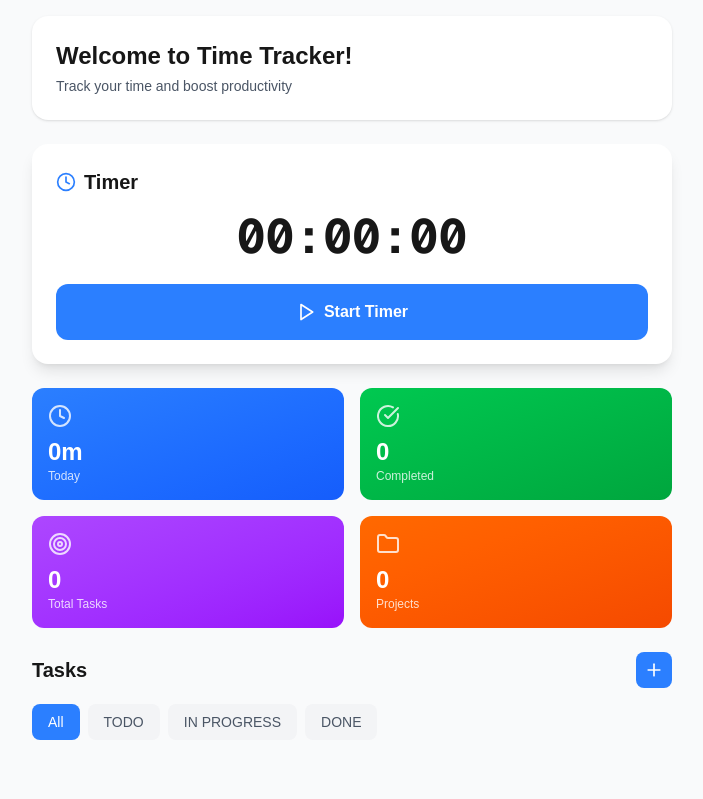
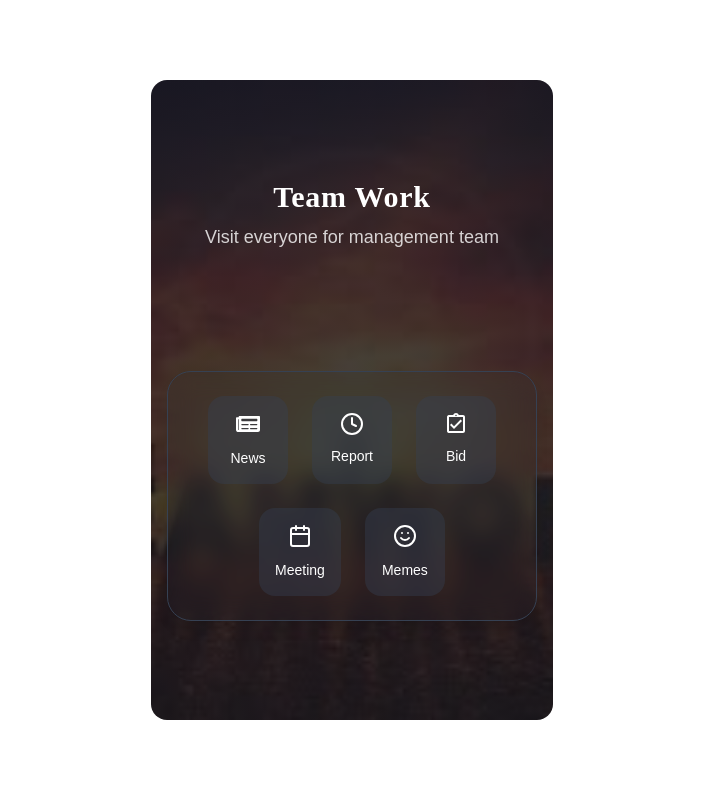
Before and after one commit to SunnyMan617/time_track_bot, a Next.js app: page / in a window 1280 px wide. Shown: the top 799 px of the page, without its empty margins (288-991 px from the left). Built offline with nearby package versions, Linux system fonts and the light colour scheme.

Commit message:
refactor: main page

```diff
--- a/app/page.tsx
+++ b/app/page.tsx
@@ -1,39 +1,61 @@
 'use client';
 
-import Timer from './components/Timer';
-import StatsCard from './components/StatsCard';
-import TaskList from './components/TaskList';
-import ProjectList from './components/ProjectList';
+import { FiClock, FiCalendar, FiSmile } from 'react-icons/fi';
+import { FaNewspaper } from 'react-icons/fa';
+import { MdOutlineAssignmentTurnedIn } from 'react-icons/md';
 
 export default function Home() {
   return (
-    <div className="min-h-screen bg-gray-50 dark:bg-gray-900">
-      <div className="max-w-2xl mx-auto p-4 space-y-6">
-        {/* Header */}
-        <div className="bg-white dark:bg-gray-800 rounded-2xl p-6 shadow-sm">
-          <h1 className="text-2xl font-bold mb-1">
-            Welcome to Time Tracker!
+    <div
+      className="min-h-screen flex items-center justify-center from-gray-700 via-gray-800 to-gray-900 text-white"
+
+    >
+      <div className="flex flex-col gap-30 px-4 bg-gray-800 min-h-160 rounded-2xl items-center justify-center"
+        style={{
+          backgroundImage:
+            "linear-gradient(rgba(24, 24, 27, 0.8), rgba(24, 24, 27, 0.8)), url('/bgimage.jpg')",
+          backgroundSize: 'cover',
+          backgroundRepeat: 'no-repeat',
+          backgroundPosition: 'center',
+        }}
+      >
+        <div className="text-center">
+          <h1
+            className="text-3xl font-semibold mb-2 tracking-wide"
+            style={{ fontFamily: 'cursive' }}
+          >
+            Team Work
           </h1>
-          <p className="text-gray-600 dark:text-gray-400 text-sm">
-            Track your time and boost productivity
-          </p>
+          <div className="text-lg font-normal opacity-80">Visit everyone for management team</div>
         </div>
-
-        {/* Timer */}
-        <Timer />
-
-        {/* Stats */}
-        <StatsCard />
-
-        {/* Tasks */}
-        <TaskList />
-
-        {/* Projects */}
-        <ProjectList />
-
-        {/* Footer */}
-        <div className="text-center text-xs text-gray-500 py-4">
-          Time Tracker Bot • v1.0.0
+        <div className="bg-gray-800/10 rounded-3xl p-6 shadow-lg border justify-center align-middle border-gray-700 backdrop-blur-md">
+          <div className="max-w-80 gap-6 flex flex-wrap justify-center">
+            {/* News */}
+            <div className="flex flex-col min-w-20 items-center bg-gray-700/40 rounded-2xl p-4">
+              <FaNewspaper className="text-2xl mb-2" aria-label="news icon" />
+              <span className="text-sm font-medium mt-1">News</span>
+            </div>
+            {/* Report Work Time */}
+            <div className="flex flex-col min-w-20 items-center bg-gray-700/40 rounded-2xl p-4">
+              <FiClock className="text-2xl mb-2" aria-label="report work time icon" />
+              <span className="text-sm font-medium mt-1 text-center leading-tight">Report</span>
+            </div>
+            {/* Report Bid Count */}
+            <div className="flex flex-col min-w-20 items-center bg-gray-700/40 rounded-2xl p-4">
+              <MdOutlineAssignmentTurnedIn className="text-2xl mb-2" aria-label="report bid count icon" />
+              <span className="text-sm font-medium mt-1 text-center leading-tight">Bid</span>
+            </div>
+            {/* Meeting */}
+            <div className="flex flex-col min-w-20 items-center bg-gray-700/40 rounded-2xl p-4">
+              <FiCalendar className="text-2xl mb-2" aria-label="meeting icon" />
+              <span className="text-sm font-medium mt-1">Meeting</span>
+            </div>
+            {/* Memes */}
+            <div className="flex flex-col min-w-20 items-center bg-gray-700/40 rounded-2xl p-4">
+              <FiSmile className="text-2xl mb-2" aria-label="memes icon" />
+              <span className="text-sm font-medium mt-1">Memes</span>
+            </div>
+          </div>
         </div>
       </div>
     </div>
--- a/package.json
+++ b/package.json
@@ -23,6 +23,7 @@
     "react": "19.2.0",
     "react-chartjs-2": "^5.2.0",
     "react-dom": "19.2.0",
+    "react-icons": "^5.5.0",
     "telegraf": "^4.16.3",
     "zod": "^3.23.8"
   },
```
Also changed, not shown: 1 other file (tests, documents, lock files or other folders).
